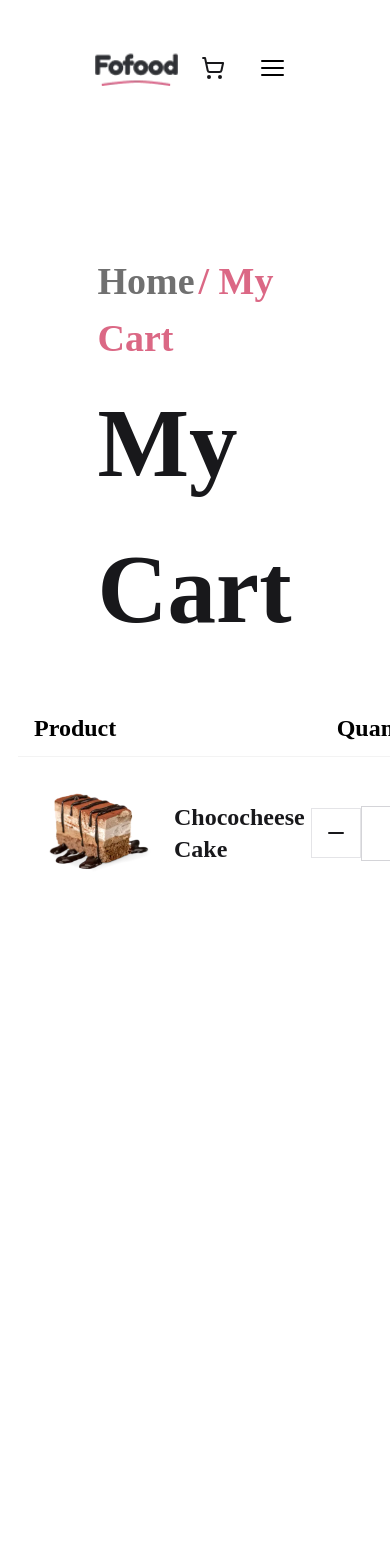
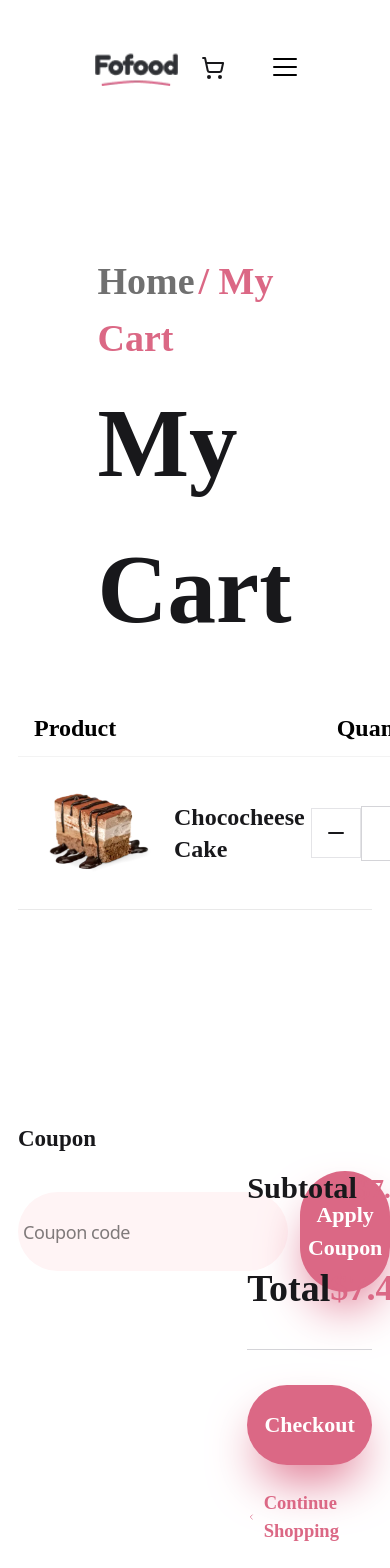
Before and after one commit to AbhinavKaushik15/Foodwebapp, a Next.js app: page /my-cart in a window 390 px wide. Shown: the top 1568 px of the page. Built offline with nearby package versions, Linux system fonts and the light colour scheme.

Commit message:
mycard addon

```diff
--- a/app/my-cart/page.tsx
+++ b/app/my-cart/page.tsx
@@ -1,6 +1,7 @@
 "use client";
-import { Minus, Plus } from "lucide-react";
+import { ChevronLeft, Minus, Plus } from "lucide-react";
 import Image from "next/image";
+import Link from "next/link";
 import React, { useEffect, useState } from "react";
 
 const mycart = () => {
@@ -44,7 +45,7 @@ const mycart = () => {
       </div>
 
       {/* Products Table */}
-      <div className="w-full mt-24 h-[110vh] overflow-x-auto px-[18px]">
+      <div className="w-full mt-24 min-h-[50vh] overflow-x-auto px-[18px]">
         <table className="table">
           {/* head */}
           <thead>
@@ -160,6 +161,55 @@ const mycart = () => {
             </tr>
           </tbody>
         </table>
+        <div className="w-full h-[0.6px] bg-[#dadada94] px-[18px]"></div>
+      </div>
+
+      {/* Coupon & Subtotal section */}
+      <div className="w-full min-h-[69vh] px-[18px] flex justify-between">
+        <div className="left w-[31vw] flex flex-col gap-3.5">
+          <h1 className="font-['figtree'] font-[800] text-[23px]">Coupon</h1>
+          <div className="flex items-center gap-3">
+            <input
+              className="px-[1.3vw] w-[34.4vh] text-lg tracking-tight py-[3vh] bg-[#FFF4F5] outline-[#DB6885] rounded-full text-black hover:text-black transition-all ease-linear duration-200"
+              placeholder="Coupon code"
+              type="text"
+            />
+            <button className="px-[2vw] w-[30vh] font-[700] font-['figtree'] text-[2.6vh] py-[3.3vh] shadow-[#DB6885] shadow-2xl bg-[#DB6885] hover:bg-[#FFC008] rounded-full text-white hover:text-black transition-all ease-linear duration-200">
+              Apply Coupon
+            </button>
+          </div>
+        </div>
+
+        <div className="right w-[32vw] flex flex-col gap-12 mt-11">
+          <div className="flex items-center justify-between">
+            <h1 className="font-['figtree'] font-[900] text-[3.6vh]">
+              Subtotal
+            </h1>
+            <h2 className="font-['fredoka'] font-[900] text-[#DB6885] text-[3.2vh]">
+              $7.4
+            </h2>
+          </div>
+          <div className="flex items-center justify-between">
+            <h1 className="font-['figtree'] font-[900] text-[4.5vh]">Total</h1>
+            <h2 className="font-['fredoka'] font-black text-[#DB6885] text-[4.3vh]">
+              $7.4
+            </h2>
+          </div>
+          <div className="w-full h-[0.4px] bg-zinc-300 -mt-4"></div>
+          <button className="px-[2vw] font-[700] font-['figtree'] -mt-3 text-[2.6vh] py-[2.8vh] shadow-[#DB6885] shadow-2xl bg-[#DB6885] hover:bg-[#FFC008] rounded-full text-white hover:text-black transition-all ease-linear duration-200">
+            Checkout
+          </button>
+
+          <Link
+            href="/menu"
+            className="flex items-center text-[#DB6885] text-[2.2vh] gap-2 -mt-6"
+          >
+            <ChevronLeft className="w-3 h-3" />
+            <h1 className="hover:underline font-[900] font-['figtree']">
+              Continue Shopping
+            </h1>
+          </Link>
+        </div>
       </div>
     </div>
   );
--- a/components/Homepage.tsx
+++ b/components/Homepage.tsx
@@ -32,7 +32,7 @@ const Homepage = () => {
           height={1000}
         />
 
-        <div className="absolute w-[50vw] h-[120vh] left-4">
+        <div className="absolute w-[50vw] xl:h-[120vh] left-4">
           <h1 className="text-[#DB6885] text-[2vw] mt-2 font-black font-['Fredoka']">
             Welcome to Fofood
           </h1>
@@ -40,7 +40,7 @@ const Homepage = () => {
           <h1 className="text-[5vw] tracking-tight leading-[1.3] mt-5 font-black text-[#2F3137] font-['Figtree']">
             Super Delicious Food Special for You
           </h1>
-          <p className="text-[1.32vw] text-zinc-[34vh]0 w-[27vw] font-[500] leading-[1.9] mt-7">
+          <p className="lg:text-[1.9vw] xl:text-[1.32vw] text-zinc-500 font-['figtree'] lg:w-[43vw] xl:w-[27vw] font-[500] leading-[1.9] mt-7">
             Order your favorites food from anywhere and get delivery at your
             door
           </p>
@@ -54,7 +54,7 @@ const Homepage = () => {
             </button>
           </div>
 
-          <div className="w-1/2 flex items-center justify-between mt-[10.8vh] bg-blue-[200]">
+          <div className="w-[54.3vh] flex items-center justify-between mt-[10.8vh]">
             <div className="flex">
               <Image
                 className="w-14 h-14 rounded-full bg-red-400 border-white border-[2px]"
@@ -87,7 +87,7 @@ const Homepage = () => {
             </div>
 
             <div className="w-fit flex flex-col items-center justify-center">
-              <div className="tracking-tighter text-[2.4vh] font-[600] text-zinc-700">
+              <div className="text-[2.3vh] font-[800] text-black font-['figtree']">
                 Our Happy Customers
               </div>
               <div className="flex items-center">
@@ -126,7 +126,7 @@ const Homepage = () => {
       </div>
 
       {/* Explore */}
-      <div className="explore w-full h-[135vh] mt-[25.5vh]">
+      <div className="explore w-full lg:h-[178vh] xl:h-[135vh] mt-[15vh] lg:mt-[25.5vh]">
         <h3 className="font-['Fredoka'] text-[#DB6885] font-[900] text-3xl text-center">
           Explore
         </h3>
@@ -220,17 +220,17 @@ const Homepage = () => {
       </div>
 
       {/* About us */}
-      <div className="w-full h-[100vh] flex items-center justify-between">
-        <div className="left-imgs w-1/2 h-[90vh] flex gap-8 px-[2.8vh]">
+      <div className="w-full md:h-[200vh] lg:h-[100vh] flex md:flex-col lg:flex-row items-center justify-between">
+        <div className="left-imgs w-full lg:w-1/2 h-[90vh] flex md:items-center md:justify-center gap-8 px-[2.8vh]">
           <Image
-            className="w-[21vw] h-[67vh] rounded-2xl mt-5"
+            className="w-[35vw] lg:w-[21vw] h-[67vh] rounded-2xl mt-5 object-cover"
             src="/image/about-us-1.webp"
             alt=""
             width={800}
             height={800}
           />
           <Image
-            className="w-[21vw] h-[67vh] rounded-2xl mt-[11vh]"
+            className="w-[35vw] lg:w-[21vw] h-[67vh] rounded-2xl mt-[11vh] object-cover"
             src="/image/about-us-2.webp"
             alt=""
             width={800}
@@ -238,7 +238,7 @@ const Homepage = () => {
           />
         </div>
 
-        <div className="right-details w-1/2 h-[90vh] py-10 px-[8.1vh]">
+        <div className="right-details w-full lg:w-1/2 h-[90vh] py-10 px-[8.1vh]">
           <h3 className="text-[#DB6885] text-[2.15vw] font-black font-['Fredoka']">
             About us
           </h3>
--- a/components/Navbar.tsx
+++ b/components/Navbar.tsx
@@ -33,13 +33,51 @@ const Navbar = () => {
 
   return (
     <div className="relative">
-      <div className="absolute -top-[71.9vh] h-[71.9vh] w-full bg-gradient-to-b from-white z-[20] to-white/80"></div>
+      <div
+        className={`flex lg:hidden fixed -top-[71.9vh] h-[66vh] w-full bg-gradient-to-b from-white z-[15] to-white/80 ${isOpen ? "top-0 transition-all duration-200 ease-out" : "-top-[71.9vh] transition-all duration-300 ease-in"}`}
+      >
+        <div className="w-full h-full flex flex-col items-start font-['fredoka'] text-lg gap-5 mt-29 font-[700] px-[94px]">
+          {tabs.map(({ label, path }) => (
+            <Link
+              onClick={() => setIsOpen(false)}
+              key={label}
+              href={path}
+              className={`capitalize ${
+                pathname === path
+                  ? "text-[#DB6885]"
+                  : "text-zinc-800 hover:text-[#DB6885]"
+              }`}
+            >
+              {label}
+            </Link>
+          ))}
+          <Link
+            onClick={() => setIsOpen(false)}
+            className={`flex items-center gap-2 tracking-wide ${
+              pathname === "/my-favorites"
+                ? "text-[#DB6885]"
+                : "text-zinc-800 hover:text-[#DB6885]"
+            }`}
+            href="/my-favorites"
+          >
+            <Heart className="w-[3.2vh] h-[3.2vh]" />
+            My Favorites
+          </Link>
+          <Link
+            onClick={() => setIsOpen(false)}
+            className={`w-full text-center py-[7.2px] rounded-full text-[17px] font-['figtree'] font-[600] tracking-tight transition-all duration-200 ease-linear ${pathname === "/contact" ? "border border-[#DB6885] text-white bg-[#DB6885]" : "border hover:border-[#DB6885] hover:bg-[#DB6885] hover:text-white"}`}
+            href="/contact"
+          >
+            <div>Contact us</div>
+          </Link>
+        </div>
+      </div>
       <nav
         className={`fixed top-0 w-full h-[16vh] px-[94px] lg:px-[18px] transition-all ease-linear duration-200 ${
           isScrolled ? "bg-[#ffffffdc] lg:bg-white" : "bg-transparent"
         } flex items-center justify-between z-[15]`}
       >
-        <Link href="/">
+        <Link onClick={() => setIsOpen(false)} href="/">
           <Image
             className="w-[85px]"
             src="/image/logo-color.webp"
@@ -95,15 +133,31 @@ const Navbar = () => {
         </div>
 
         <div className="flex lg:hidden items-center gap-6">
-          <ShoppingCart className="font-[100] w-6 h-6" />
-          <label className="flex">
-            <div className="w-[47px] h-[50px] cursor-pointer flex flex-col items-center justify-center">
-              <input className="hidden peer" type="checkbox" />
-              <div className="w-[50%] h-[2px] bg-black rounded-sm transition-all duration-300 origin-left translate-y-[0.57rem] peer-checked:rotate-[-45deg]"></div>
-              <div className="w-[50%] h-[2px] bg-black rounded-md transition-all duration-300 origin-center peer-checked:hidden"></div>
-              <div className="w-[50%] h-[2px] bg-black rounded-md transition-all duration-300 origin-left -translate-y-[0.57rem] peer-checked:rotate-[45deg]"></div>
+          <Link onClick={() => setIsOpen(false)} href="/my-cart">
+            <ShoppingCart className="font-[100] w-6 h-6" />
+          </Link>
+          <button
+            onClick={() => setIsOpen(!isOpen)}
+            className="w-[47px] h-[50px] flex items-center justify-center cursor-pointer"
+          >
+            <div className="relative w-6 h-5">
+              <span
+                className={`absolute h-[2.5px] w-full bg-black rounded transition-all duration-300 ease-in-out
+            ${isOpen ? "rotate-45 top-2" : "top-0"}
+          `}
+              ></span>
+              <span
+                className={`absolute h-[2.3px] w-full bg-black rounded transition-all duration-300 ease-in-out
+            ${isOpen ? "opacity-0" : "top-2"}
+          `}
+              ></span>
+              <span
+                className={`absolute h-[2.3px] w-full bg-black rounded transition-all duration-300 ease-in-out
+            ${isOpen ? "-rotate-45 top-2" : "top-4"}
+          `}
+              ></span>
             </div>
-          </label>
+          </button>
         </div>
       </nav>
     </div>
```
